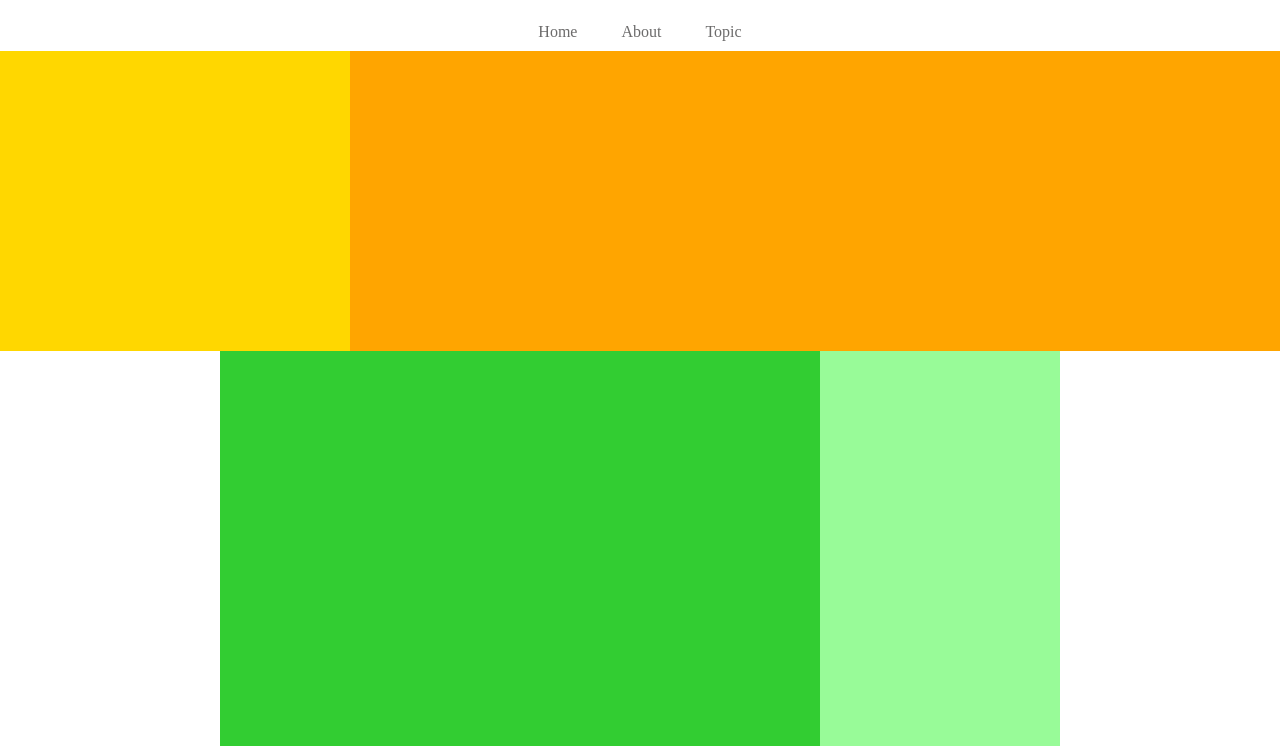
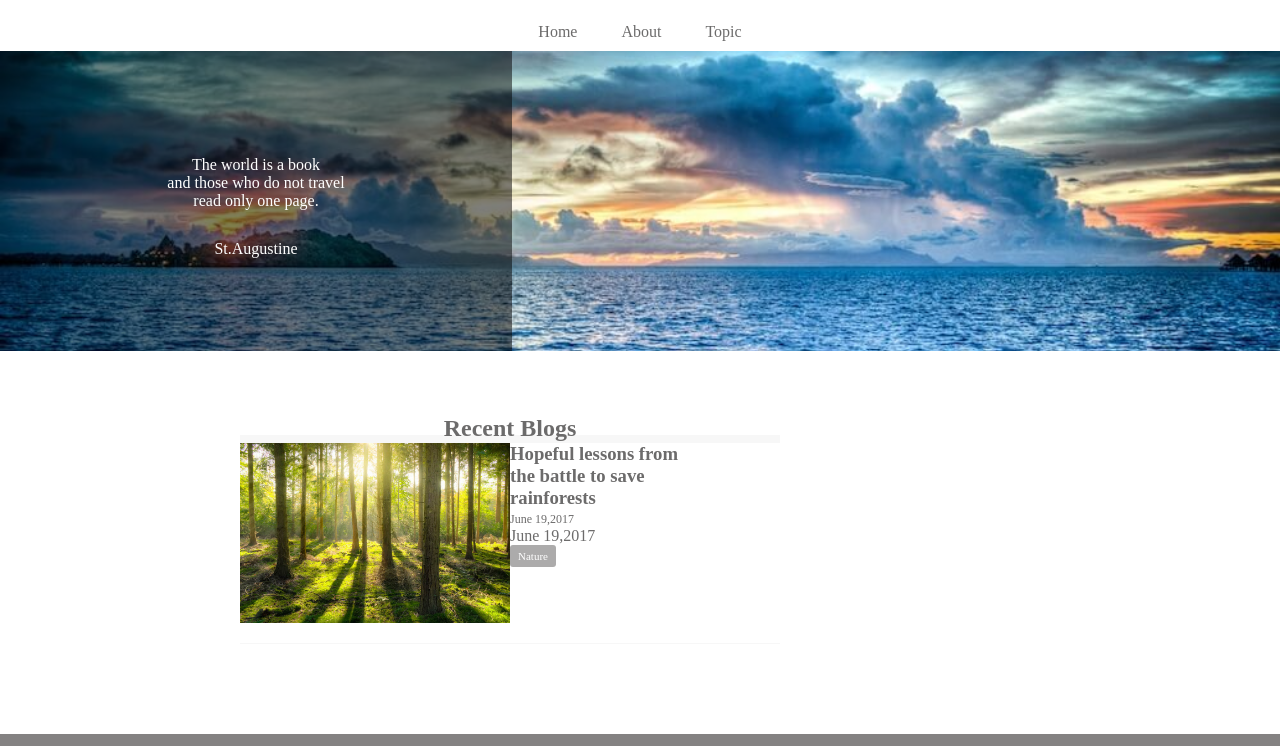
Before and after one commit to tatsuyaichikawa924/caravan, a plain HTML site: page index.html in a window 1280 px wide. Shown: the part 54-800 px from the top of the page. Drawn offline with Linux system fonts and the light colour scheme.

Commit message:
Initial Commit

```diff
--- a/index.html
+++ b/index.html
@@ -26,13 +26,40 @@
     </nav>
 
     <div class="main-visual">
-      <div class="main-visual-cantent"></div>
+      <div class="main-visual-cantent">
+        <p class="main-visual-text">
+          The world is a book<br/>
+          and those who do not travel<br/>
+          read only one page.
+        </p>
+        <p class="main-visual-name">
+          St.Augustine
+        </p>
+      </div>
     </div>
 
-    <div class="main">
-      <div class="blog"></div>
+    <main>
+
+      <section class="blog">
+        <h2 class="blog-heading">Recent Blogs</h2>
+        <div class="blog-item">
+          <img class="blog-image" src="img/forest.jpg">
+          <section class="blog-text">
+            <h3>
+              <a href="single.html">
+                Hopeful lessons from<br>
+                the battle to save <br>
+                rainforests
+              </a>
+            </h3>
+            <p class="blog-date">June 19,2017</p>
+            <p>June 19,2017</p>
+            <span class="category">Nature</span>
+          </section>
+        </div>
+      </section>
       <div class="sidebar"></div>
-    </div>
+    </main>
 
     <footer>
       <p class="footer-text">© All rights reserved by Infratop.Inc.</p>
--- a/style.css
+++ b/style.css
@@ -35,31 +35,77 @@ header.heading{
 .main-visual{
   width: 100%;
   height: 300px;
-  background-color: orange;
+  background-image: url(img/mv.jpg);
+  background-size: cover;
+  background-position: center;
+
 }
 .main-visual-cantent{
-  width:350px;
+  width:40%;
   height:300px;
-  background-color: gold;
+  background-color: rgba(0,0,0,0.5);
+  text-align: center;
+  padding-top: 105px;
 }
-.main{
-  width: 840px;
-  height: 1400px;
-  background-color: green;
+
+.main-visual-text{
+  color: #fff;
+}
+
+.main-visual-name{
+  margin-top: 30px;
+  color:#fff;
+}
+
+main{
+  width:800px;
   display: flex;
   justify-content:center;
   margin:0 auto;
+  padding:70px 0;
+}
+
+.blog{
+  width:540px;
+  margin-right: 30px;
+}
+
+.blog-heading{
+  border-bottom: 8px solid #f7f7f7;
+  text-align:center;
+  line-height:0.6;
+}
+
+.blog-item{
+  padding-bottom: 20px;
+  margin-bottom: 20px;
+  border-bottom: 1px solid #f7f7f7;
+  display: flex;
+  justify-content:flex-start;
+}
+
+.blog-image{
+  height: 180px;
+}
+
+.blog-date{
+  font-size: 12px;
+  display: inline-block;
+}
+
+.category{
+  display:inline-block;
+  padding:5px 8px;
+  background-color: #acabab;
+  border-radius:3px;
+  color: #fff;
+  font-size: 11px;
 
 }
-.blog{
-  width:600px;
-  height:1400px;
-  background-color: limegreen;
-}
+
+
 .sidebar{
-  width:240px;
-  height:1400px;
-  background-color: palegreen;
+  width:230px;
 }
 
 footer{
```
Also changed, not shown: img/airport.jpg (added), img/asia.jpg (added), img/desert.jpg (added), img/forest.jpg (added), img/italy.jpg (added), img/japan.jpg (added), img/japan2.jpg (added), img/lake.jpg (added), img/mv.jpg (added), img/person.jpg (added), img/road.jpg (added), img/snow.jpg (added), 1 other file.
